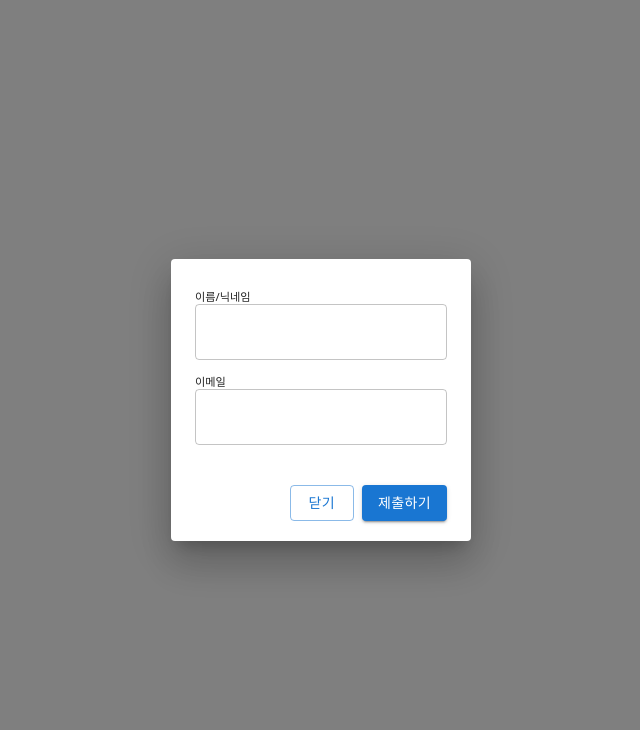
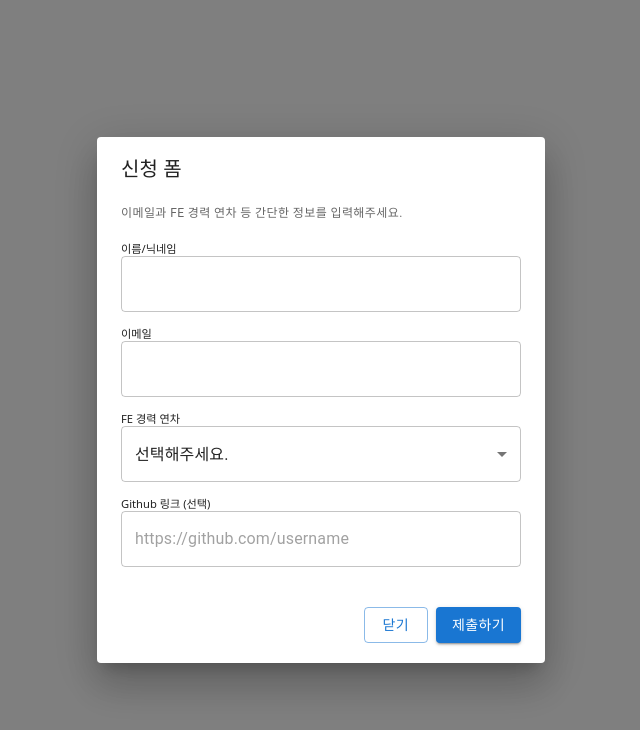
Before and after one commit to Gun2/accessibility-friendly-modal-form, a React (Vite) app: page / in a window 1280 px wide. Both pictures are taken after a click on the button "📄 신청 폼 작성하기". Shown: the top 730 px of the page, without its empty margins (319-959 px from the left). Built offline with nearby package versions, Linux system fonts and the light colour scheme.

Commit message:
feat: form 입력 요소 추가

```diff
--- a/src/domain/application/ApplicationButton.tsx
+++ b/src/domain/application/ApplicationButton.tsx
@@ -1,8 +1,9 @@
-import React, {useState} from 'react';
+import React, {useCallback, useState} from 'react';
 import {Button} from "@mui/material";
 import Modal from "../../components/mui/Modal";
-import ApplicationForm, {type ApplicationFormData, createInitData} from "../../pages/Home/ApplicationForm";
+import {type ApplicationFormData, createInitData} from "../../pages/Home/ApplicationForm";
 import {useFormModal} from "../../components/mui/FormModal/hooks/useFormModal";
+import ApplicationFormWrap from "../../pages/Home/ApplicationFormWrap";
 
 /**
  * 신청 폼 작성하기 버튼
@@ -11,21 +12,31 @@ import {useFormModal} from "../../components/mui/FormModal/hooks/useFormModal";
 export default function ApplicationButton(){
     const [data, setData] = useState<ApplicationFormData>(createInitData())
     const {openFromModal, modalProps} = useFormModal({
-        form: <ApplicationForm data={data} onChange={setData}/>,
+        form: <ApplicationFormWrap data={data} onChange={setData}/>,
         data: data,
-        confirmButtonLabel: "제출하기"
+        confirmButtonLabel: "제출하기",
+        defaultTitle: "신청 폼"
     });
-
+    /**
+     * form 초기화
+     */
+    const dataInit = useCallback(() => {
+        setData(createInitData())
+    }, []);
+    /**
+     * 버튼 클릭
+     */
+    const onClickButton = useCallback(() => {
+        dataInit()
+        openFromModal().then(res => {
+            console.log(res);
+        })
+    }, [openFromModal, dataInit]);
     return (
         <>
             <Button
                 variant="contained"
-                onClick={() => {
-                        openFromModal().then(res => {
-                            console.log(res);
-                        })
-                    }
-                }
+                onClick={onClickButton}
             >
                 📄 신청 폼 작성하기
             </Button>
--- a/src/pages/Home/ApplicationForm.tsx
+++ b/src/pages/Home/ApplicationForm.tsx
@@ -1,11 +1,12 @@
-import {Stack, TextField} from "@mui/material";
+import {MenuItem, Select, Stack, styled, TextField} from "@mui/material";
 import FormLabel from "../../components/mui/FormLabel";
 import {useHandleInputEvent} from "../../hooks/useHandleInputEvent";
+import {useCallback} from "react";
 
 export interface ApplicationFormData {
     name: string;
     email: string;
-    level?: "BEGINNER" | "MID" | "SENIOR";
+    level: "NONE" | "BEGINNER" | "MID" | "SENIOR";
     gitLink: string;
 }
 export interface ApplicationFormProps {
@@ -22,7 +23,14 @@ export default function ApplicationForm(
         data,
         onChange
     });
+    const onChangeLevel = useCallback((level: ApplicationFormData["level"]) => {
+        onChange({
+            ...data,
+            level: level
+        })
+    }, [data, onChange]);
     return (
+        <Box>
             <Stack gap={2}>
                 <FormLabel label={"이름/닉네임"}>
                     <TextField
@@ -38,12 +46,39 @@ export default function ApplicationForm(
                         onChange={handleInputEvent}
                     />
                 </FormLabel>
+                <FormLabel label={"FE 경력 연차"}>
+                    <Select
+                        name={"level"}
+                        value={data.level}
+                        onChange={event => onChangeLevel(event.target.value as ApplicationFormData["level"])}
+                    >
+                        <MenuItem value={"NONE"}>선택해주세요.</MenuItem>
+                        <MenuItem value={"BEGINNER"}>0~3년</MenuItem>
+                        <MenuItem value={"MID"}>4~7년</MenuItem>
+                        <MenuItem value={"SENIOR"}>8년 이상</MenuItem>
+                    </Select>
+                </FormLabel>
+                <FormLabel label={"Github 링크 (선택)"}>
+                    <TextField
+                        name={"gitLink"}
+                        value={data.gitLink}
+                        onChange={handleInputEvent}
+                        placeholder={"https://github.com/username"}
+                    />
+                </FormLabel>
+
             </Stack>
+        </Box>
     )
 }
 
+const Box = styled('div')({
+    minWidth: 400
+})
+
 export const createInitData = ():ApplicationFormData  => ({
+    name: "",
     email: "",
+    level: "NONE",
     gitLink: "",
-    name: ""
 })
--- a/src/pages/Home/ApplicationFormWrap.tsx
+++ b/src/pages/Home/ApplicationFormWrap.tsx
@@ -1,17 +1,39 @@
 import React, {useEffect, useState} from "react";
-import ApplicationForm, {type ApplicationFormData, createInitData} from "./ApplicationForm";
+import ApplicationForm, {type ApplicationFormData, type ApplicationFormProps, createInitData} from "./ApplicationForm";
+import {FormHelperText, Stack, Typography} from "@mui/material";
 
-export interface ApplicationFormWrapProps {
-    onChange: (data: ApplicationFormData) => void;
+export interface ApplicationFormWrapProps extends ApplicationFormProps {
 }
 export default function ApplicationFormWrap(
     {
-        onChange
+        ...props
     }: ApplicationFormWrapProps
 ){
-    const [data, setData] = useState<ApplicationFormData>(createInitData())
-    useEffect(()=>{
-        onChange(data)
-    }, [data])
-    return <ApplicationForm data={data} onChange={setData}/>
+    return (
+        <Stack>
+            <Description/>
+            <Spacing/>
+            <ApplicationForm {...props}/>
+        </Stack>
+    )
 }
+
+/**
+ * 설명 문구
+ * @constructor
+ */
+const Description = () => {
+    return (
+        <FormHelperText>
+            이메일과 FE 경력 연차 등 간단한 정보를 입력해주세요.
+        </FormHelperText>
+    )
+}
+
+/**
+ * 공백
+ * @constructor
+ */
+const Spacing = () => {
+    return <div style={{ padding: "10px" }}/>
+}
```
Lines whose indentation alone changed are shown as unchanged.
